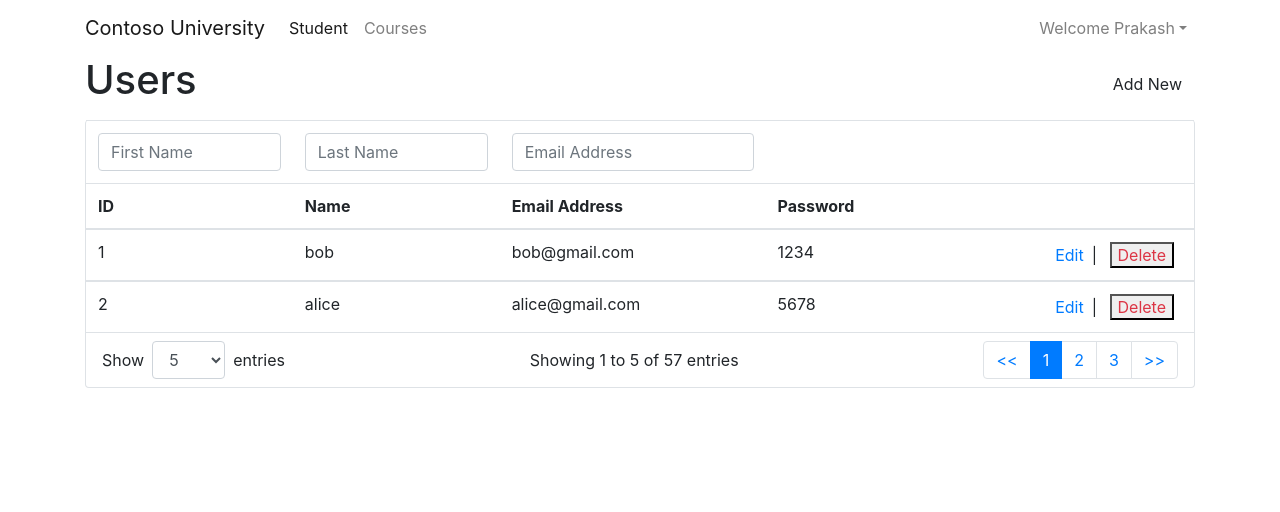
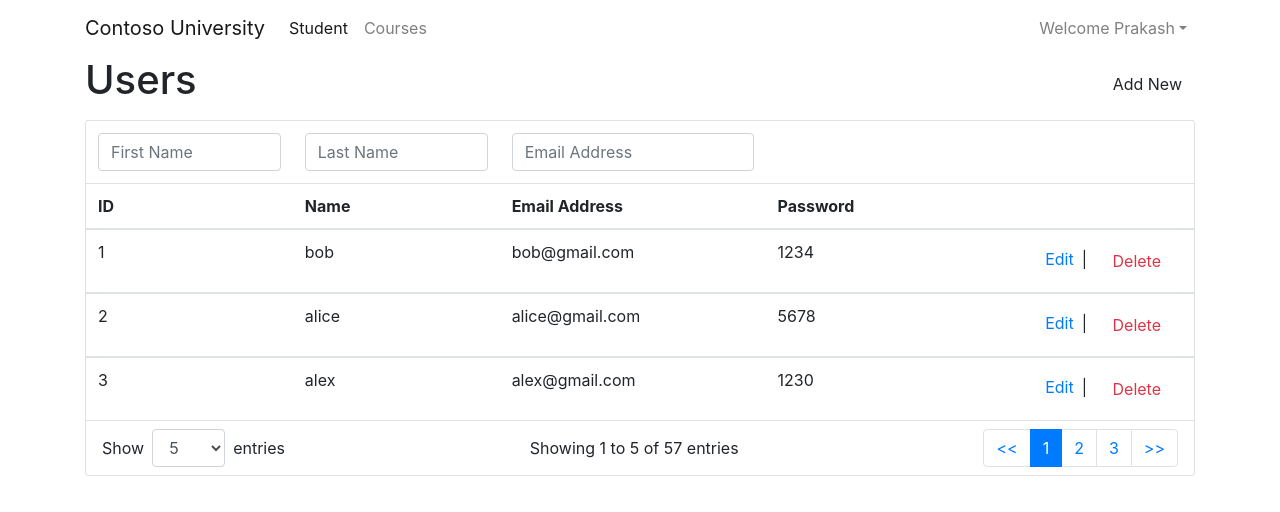
Before and after one commit to parthsapra/angular-contosouni, an Angular app: page /student in a window 1280 px wide. Shown: the top 512 px of the page. Built offline with nearby package versions, Linux system fonts and the light colour scheme; a web font is replaced by a local one.

Commit message:
3 files modified

```diff
--- a/src/app/student/student.component.html
+++ b/src/app/student/student.component.html
@@ -75,7 +75,7 @@
                                 <td>{{studentRecord.emailId}}</td>
                                 <td>{{studentRecord.password}}</td>
                                 <td class="text-right"><a href="" [routerLink]="['/student', studentRecord.id]" class="mx-2" title="Edit">Edit</a>|
-                                    <button class="mx-2 text-danger delete_record" (click)="deleteStudent(studentRecord.id)" title="Delete">Delete</button></td>
+                                    <button class="mx-2 text-danger btn btn-link delete_record" (click)="deleteStudent(studentRecord.id)" title="Delete">Delete</button></td>
                               </tr>
                             </tbody>
                           </table>
--- a/src/app/student/student.component.ts
+++ b/src/app/student/student.component.ts
@@ -24,9 +24,13 @@ export class StudentComponent implements OnInit {
     // console.log(this.id);
   }
   deleteStudent(getId) {
-    this.id = getId-1;
-    let removed=StudentData.splice(this.id,1);
+    // this.id = getId;
+    const studdentID = this.students.findIndex(i => i.id == getId);
 
-    console.log(this.id);
+    if (studdentID !== -1) {
+      this.students.splice(studdentID, 1);
+      alert("ID" + getId + " will be deleted!!");
+      // console.log(this.students[getId]);
+    }
   }
 }
--- a/src/app/studentData.model.ts
+++ b/src/app/studentData.model.ts
@@ -1,4 +1,5 @@
 export const StudentData = [
   { id: "1", name: "bob", emailId: "bob@gmail.com ", password: "1234" },
-  { id: "2", name: "alice", emailId: "alice@gmail.com ", password: "5678" }
+  { id: "2", name: "alice", emailId: "alice@gmail.com ", password: "5678" },
+  { id: "3", name: "alex", emailId: "alex@gmail.com ", password: "1230" }
 ];
```
